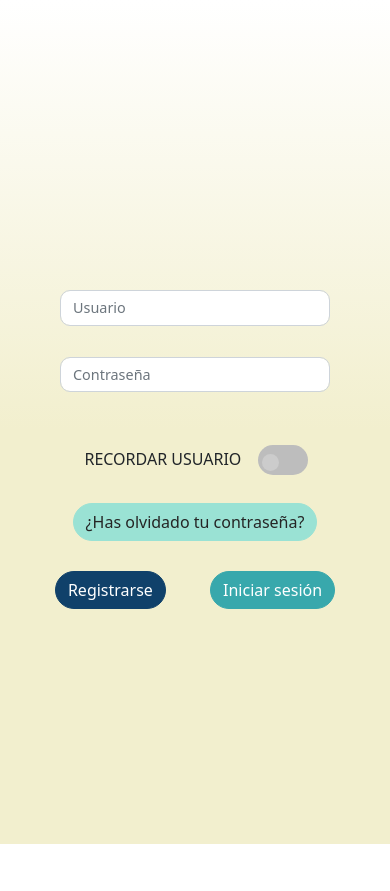
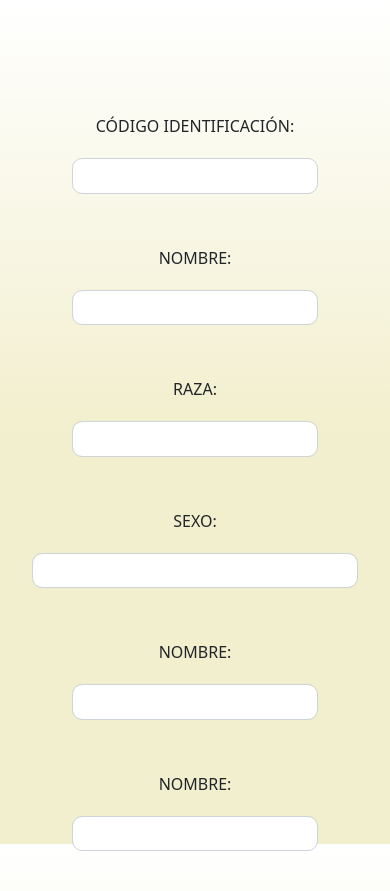
Before and after one commit to ivangj27/PetCordova, a website with bundled scripts: page www/index.html in a window 390 px wide. Before the commit the page ends 844 px from the top, so only its background shows below. Built offline with nearby package versions, Linux system fonts and the light colour scheme.

Commit message:
cambios interfaz iniciarSesion y CRUD

```diff
--- a/www/css/fran.css
+++ b/www/css/fran.css
@@ -1,12 +1,13 @@
 #email{
+    margin-top: 100px;
     margin-left: 60px;
     margin-right: 60px;
-    margin-top: 200px;
+
 }
 #contrasena{
     margin-left: 60px;
     margin-right: 60px;
-    margin-top: -5px;
+    margin-top: 10px
 }
 #divRecordarUsuario{
     margin-top: -15px;
@@ -14,3 +15,7 @@
 #resetPass{
     margin-bottom: 10px;
 }
+#cod , #nombre, #raza{
+    margin-left: 60px;
+    margin-right: 60px;
+}
--- a/www/index.html
+++ b/www/index.html
@@ -66,6 +66,7 @@
   </div>
 
   <section class="app text-center" id="contenido">
+  <!--
     <div>
       <div class="input-group mb-3">
         <input type="text" id="email" class="form-control" placeholder="Usuario" aria-label="Username">
@@ -76,18 +77,79 @@
       <br>
       <div id="divRecordarUsuario">
         <label id="remember">Recordar usuario</label>
-        <!-- Rounded switch -->
           <label class="switch">
             <input id="recordar" type="checkbox">
             <span class="slider round"></span>
           </label>
       </div>
-      <button id="resetPass" class="btn btn-light">¿Has olvidado tu contraseña?</button>
+      <button id="resetPass" class="btn btn-light btn-ripple">¿Has olvidado tu contraseña?</button>
       <br>
-      <button id="registro" type="button" class="btn btn-secondary">Registrarse</button>
+      <button id="registro" type="button" class="btn btn-secondary btn-ripple">Registrarse</button>
 
-      <button id="inicio" type="button" class="btn btn-primary">Iniciar sesión</button>
+      <button id="inicio" type="button" class="btn btn-primary btn-ripple">Iniciar sesión</button>
     </div>
+  -->
+
+    <div class="container mt-4">
+      <form>
+        <div class="row col-campos">
+          <div class="col-md-2">
+            <div class="form-group">
+              <label for="cod">Código identificación:</label>
+              <div class="input-group mb-3">
+                <input type="text" class="form-control" id="cod">
+              </div>
+            </div>
+          </div>
+          <div class="col-md-2">
+            <div class="form-group">
+              <label for="nombre">Nombre: </label>
+              <div class="input-group mb-3">
+                <input type="text" class="form-control" id="nombre">
+              </div>
+            </div>
+          </div>
+          <div class="col-md-2">
+            <div class="form-group">
+              <label for="raza">Raza: </label>
+              <div class="input-group mb-3">
+                <input type="text" class="form-control" id="raza">
+              </div>
+            </div>
+          </div>
+          <div class="col-md-2">
+            <div class="form-group">
+              <label for="sexo">Sexo: </label>
+              <div class="input-group mb-3">
+                <input type="text" class="form-control" id="sexo">
+              </div>
+            </div>
+          </div>
+          <div class="col-md-2">
+            <div class="form-group">
+              <label for="nombre">Nombre: </label>
+              <div class="input-group mb-3">
+                <input type="text" class="form-control" id="nombre">
+              </div>
+            </div>
+          </div>
+          <div class="col-md-2">
+            <div class="form-group">
+              <label for="nombre">Nombre: </label>
+              <div class="input-group mb-3">
+                <input type="text" class="form-control" id="nombre">
+              </div>
+            </div>
+          </div>
+        </div>
+      </form>
+    </div>
+
+
+
+
+
+
   </section>
   <script src="cordova.js"></script>
 
--- a/www/js/index.js
+++ b/www/js/index.js
@@ -82,6 +82,7 @@ function registro() {
 }
 
 function iniciarSesion() {
+
   // Obtener los valores de los campos de email y contraseña
   var email = document.getElementById("email").value;
   var contrasena = document.getElementById("contrasena").value;
```
Also changed, not shown: www/css/main.css.
